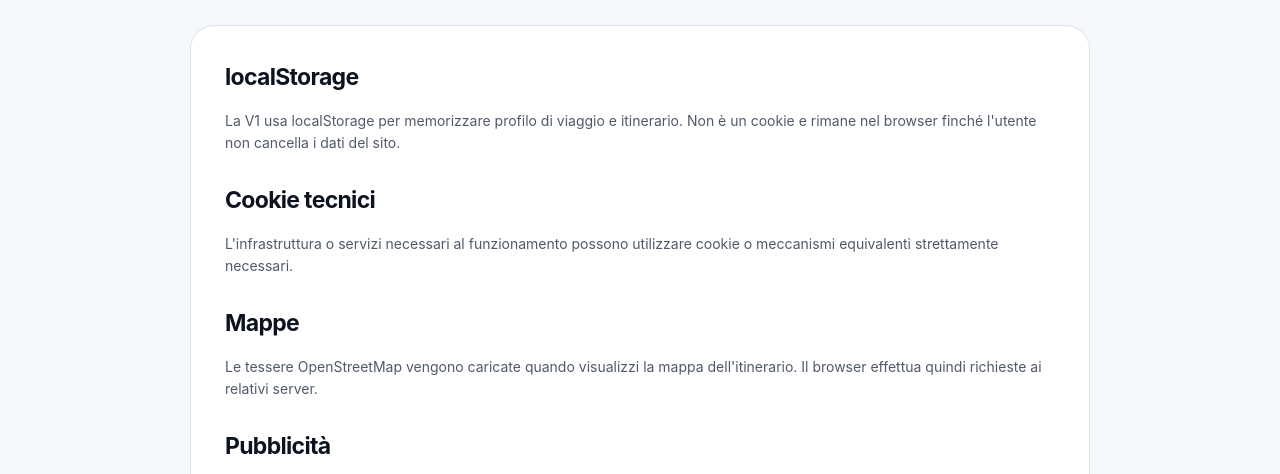
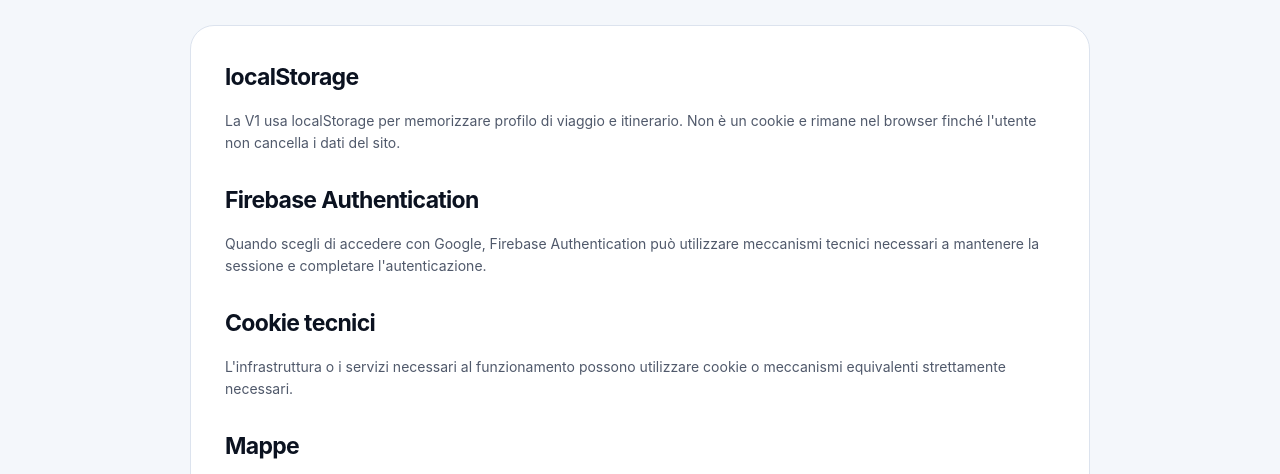
Before and after one commit to RukaKajiya/lfbr.it, a website: page cookie.html in a window 1280 px wide. Shown: the part 326-800 px from the top of the page. Drawn offline with Linux system fonts and the light colour scheme.

Commit message:
Aggiorna cookie policy per Firebase Authentication

```diff
--- a/cookie.html
+++ b/cookie.html
@@ -8,7 +8,7 @@
 </head><body><div class="app-shell">
 <header class="app-header"><a class="brand" href="index.html"><span class="brand-mark">L</span><span class="brand-copy"><strong>LFBR</strong><small>travel</small></span></a><nav class="main-nav"><a href="index.html#planner">Crea viaggio</a><a href="chi-siamo.html">Come funziona</a></nav></header>
 <main class="info-page"><span class="eyebrow">Informativa</span><h1>Cookie e storage</h1><p class="lead">LFBR Travel usa memoria locale per salvare il viaggio sul dispositivo e può utilizzare tecnologie di terze parti per mappe e pubblicità.</p><div class="info-card"><h2>localStorage</h2><p>La V1 usa localStorage per memorizzare profilo di viaggio e itinerario. Non è un cookie e rimane nel browser finché l'utente non cancella i dati del sito.</p>
- <h2>Cookie tecnici</h2><p>L'infrastruttura o servizi necessari al funzionamento possono utilizzare cookie o meccanismi equivalenti strettamente necessari.</p>
+ <h2>Firebase Authentication</h2><p>Quando scegli di accedere con Google, Firebase Authentication può utilizzare meccanismi tecnici necessari a mantenere la sessione e completare l'autenticazione.</p><h2>Cookie tecnici</h2><p>L'infrastruttura o i servizi necessari al funzionamento possono utilizzare cookie o meccanismi equivalenti strettamente necessari.</p>
  <h2>Mappe</h2><p>Le tessere OpenStreetMap vengono caricate quando visualizzi la mappa dell'itinerario. Il browser effettua quindi richieste ai relativi server.</p>
  <h2>Pubblicità</h2><p>Quando Google AdSense è attivo, Google e i suoi partner possono utilizzare cookie o tecnologie analoghe per erogazione e misurazione degli annunci, nel rispetto delle preferenze di consenso applicabili.</p>
  <h2>Gestione</h2><p>Puoi cancellare localStorage e cookie dalle impostazioni del browser. La rimozione del localStorage cancellerà anche il viaggio salvato sul dispositivo.</p>
```
